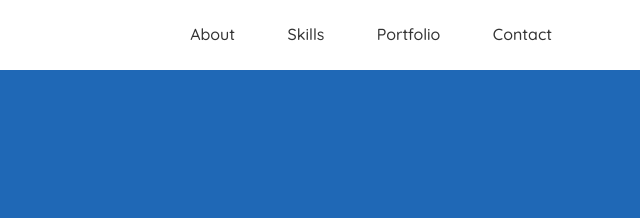
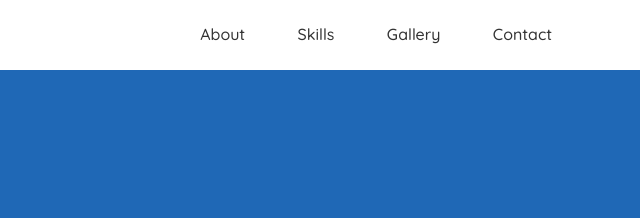
Before and after one commit to bachtiar2411/Portofolio-Bachtiar, a plain HTML site: page index.html in a window 1280 px wide. Shown: the top 218 px of the page, 640-1280 px from the left. Drawn offline with Linux system fonts and the light colour scheme.

Commit message:
Update index.html

```diff
--- a/index.html
+++ b/index.html
@@ -21,7 +21,7 @@
       <ul>
         <li><a href="#about">About</a></li>
         <li><a href="#skills">Skills</a></li>
-        <li><a href="#portfolio">Portfolio</a></li>
+        <li><a href="#portfolio">Gallery</a></li>
         <li><a href="#contact">Contact</a></li>
       </ul>
     </div>
@@ -33,7 +33,7 @@
         <ul>
           <li><a href="#about">About</a></li>
           <li><a href="#skills">Skills</a></li>
-          <li><a href="#portfolio">Portfolio</a></li>
+          <li><a href="#portfolio">Gallery</a></li>
           <li><a href="#contact">Contact</a></li>
         </ul>
 
@@ -127,6 +127,7 @@
     <section id="portfolio">
       <div class="container">
         <h3>Eksplorasi</h3>
+        <div class="row">
           <div class="col-4">
             <a href="">
               <img src="img/sunrise.jpeg" />
@@ -175,6 +176,7 @@
             </a>
           </div>
         </div>
+      </div>
     </section>
 
     <!-- bagian contact -->
```
Lines whose indentation alone changed are shown as unchanged.
